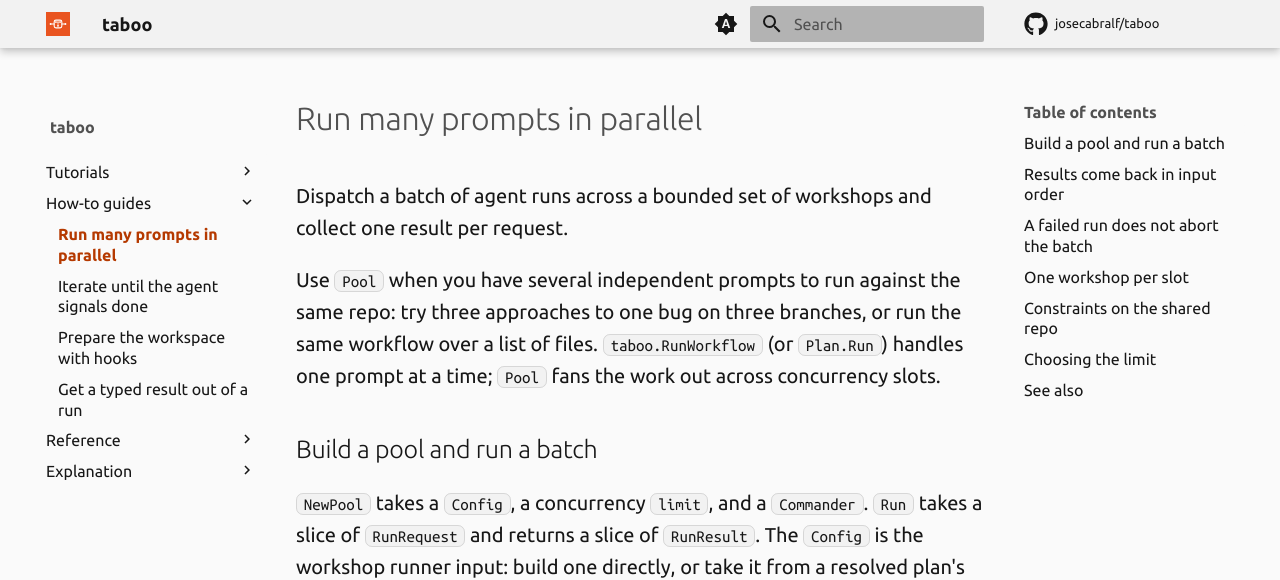
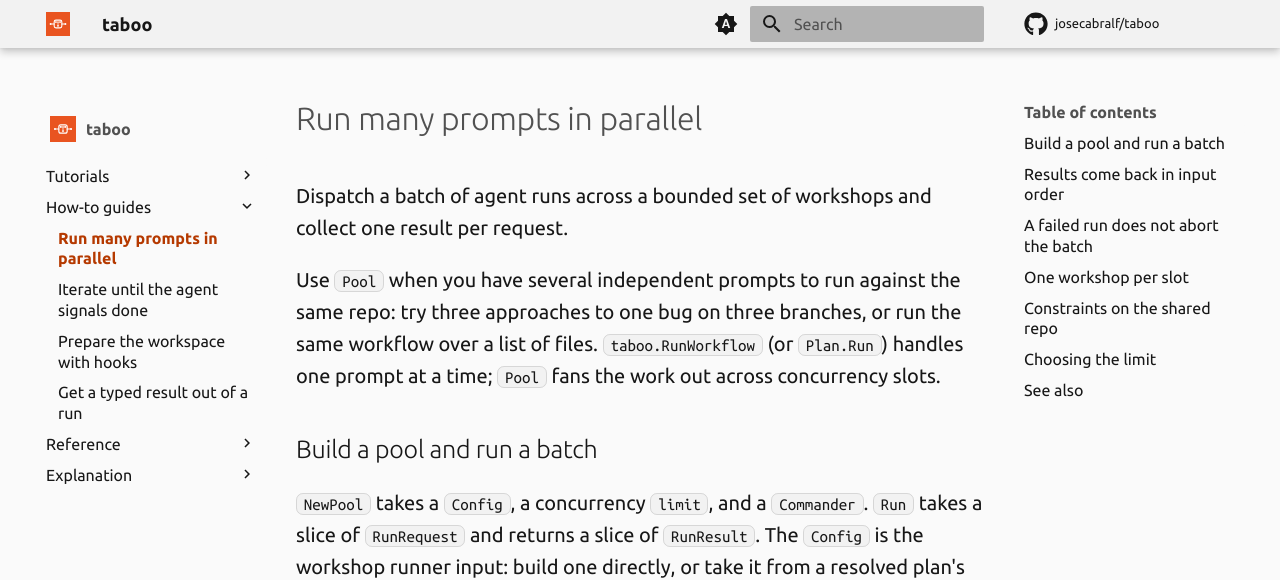
Before and after one commit to josecabralf/taboo, an MkDocs documentation site: the page built from docs/guides/fan-out-runs.md, in a window 1280 px wide. Shown: the top 580 px of the page. Built offline with MkDocs 1.6.1 and Material for MkDocs 9.7.7, drawn with Linux system fonts in a browser that asks for light colours; comment, search, counter and statistics services are not loaded.

Commit message:
docs: keep sidebar section titles inline and link the title home
The drawer/section title back-arrow was stacked above its label because the
inline-layout override only matched the top-level title via a direct-child
selector; Material applies its stacked layout to every primary-nav title via a
descendant selector. Broaden the override and flatten the absolute back-arrow.

Also move the site name inside the logo's <a> so clicking the 'taboo' label
links home, not just the mark.

```diff
--- a/docs/assets/extra.css
+++ b/docs/assets/extra.css
@@ -202,7 +202,10 @@
 /* Material's drawer header stacks the logo above the site name — the logo is
    absolutely positioned full-width and the name pushed down by a 3rem top
    pad. Lay them out on one line with a logo sized to the label instead. */
-.md-nav--primary > .md-nav__title {
+/* Descendant (not `>`): this lays out BOTH the top-level site title and the
+   "back ‹ Section" title shown when a Diátaxis group is drilled into — Material
+   stacks both the same way (3rem top pad + absolute icon). */
+.md-nav--primary .md-nav__title {
   display: flex;
   align-items: center;
   gap: 0.5rem;
@@ -211,17 +214,35 @@
   line-height: 1.4;
   white-space: nowrap;
 }
+/* The drilled-in title's back chevron is absolutely positioned by Material and
+   the label pushed below it by the top pad — the stacked look. Let it flow as
+   the flex row's first item instead. (Material hides it on the desktop sidebar
+   via display:none, which this leaves untouched.) */
+.md-nav--primary .md-nav__title .md-nav__icon {
+  position: static;
+  top: auto;
+  left: auto;
+  right: auto;
+  margin: 0;
+  flex: 0 0 auto;
+}
 /* Only neutralize the logo's absolute placement — leave its visibility to
    Material (shown in the mobile drawer, hidden in the desktop docs sidebar so
    it doesn't duplicate the header logo). The landing re-shows it at desktop in
    landing.css, where the drawer is used at every width. */
-.md-nav--primary > .md-nav__title .md-nav__button.md-logo {
+.md-nav--primary .md-nav__title .md-nav__button.md-logo {
   position: static;
   margin: 0;
   padding: 0;
+  /* The site name now lives inside this link (overrides/partials/nav.html), so
+     the link — not the label — lays the mark and label out inline. */
+  display: flex;
+  align-items: center;
+  gap: 0.5rem;
+  color: inherit;
 }
-.md-nav--primary > .md-nav__title .md-nav__button.md-logo img,
-.md-nav--primary > .md-nav__title .md-nav__button.md-logo svg {
+.md-nav--primary .md-nav__title .md-nav__button.md-logo img,
+.md-nav--primary .md-nav__title .md-nav__button.md-logo svg {
   height: 1.3rem;
   width: auto;
 }
--- a/docs/assets/landing.css
+++ b/docs/assets/landing.css
@@ -73,7 +73,7 @@
      only reveals it below the breakpoint). extra.css already lays the header
      out inline with a label-sized mark. */
   body:has(.tbl) .md-nav--primary > .md-nav__title .md-nav__button.md-logo {
-    display: block;
+    display: flex;
   }
 }
 
--- /dev/null
+++ b/overrides/partials/nav.html
@@ -0,0 +1,32 @@
+{#-
+  Override of Material's partials/nav.html. Only change: the drawer/sidebar
+  title's site name lives INSIDE the logo's <a>, so clicking the "taboo" word
+  (not just the mark) links home — one link wrapping both logo and label.
+-#}
+{% import "partials/nav-item.html" as item with context %}
+{% set class = "md-nav md-nav--primary" %}
+{% if "navigation.tabs" in features %}
+  {% set class = class ~ " md-nav--lifted" %}
+{% endif %}
+{% if "toc.integrate" in features %}
+  {% set class = class ~ " md-nav--integrated" %}
+{% endif %}
+<nav class="{{ class }}" aria-label="{{ lang.t('nav') }}" data-md-level="0">
+  <label class="md-nav__title" for="__drawer">
+    <a href="{{ config.extra.homepage | d(nav.homepage.url, true) | url }}" title="{{ config.site_name | e }}" class="md-nav__button md-logo" aria-label="{{ config.site_name }}" data-md-component="logo">
+      {% include "partials/logo.html" %}
+      {{ config.site_name }}
+    </a>
+  </label>
+  {% if config.repo_url %}
+    <div class="md-nav__source">
+      {% include "partials/source.html" %}
+    </div>
+  {% endif %}
+  <ul class="md-nav__list" data-md-scrollfix>
+    {% for nav_item in nav.items %}
+      {% set path = "__nav_" ~ loop.index %}
+      {{ item.render(nav_item, path, 1) }}
+    {% endfor %}
+  </ul>
+</nav>
```
